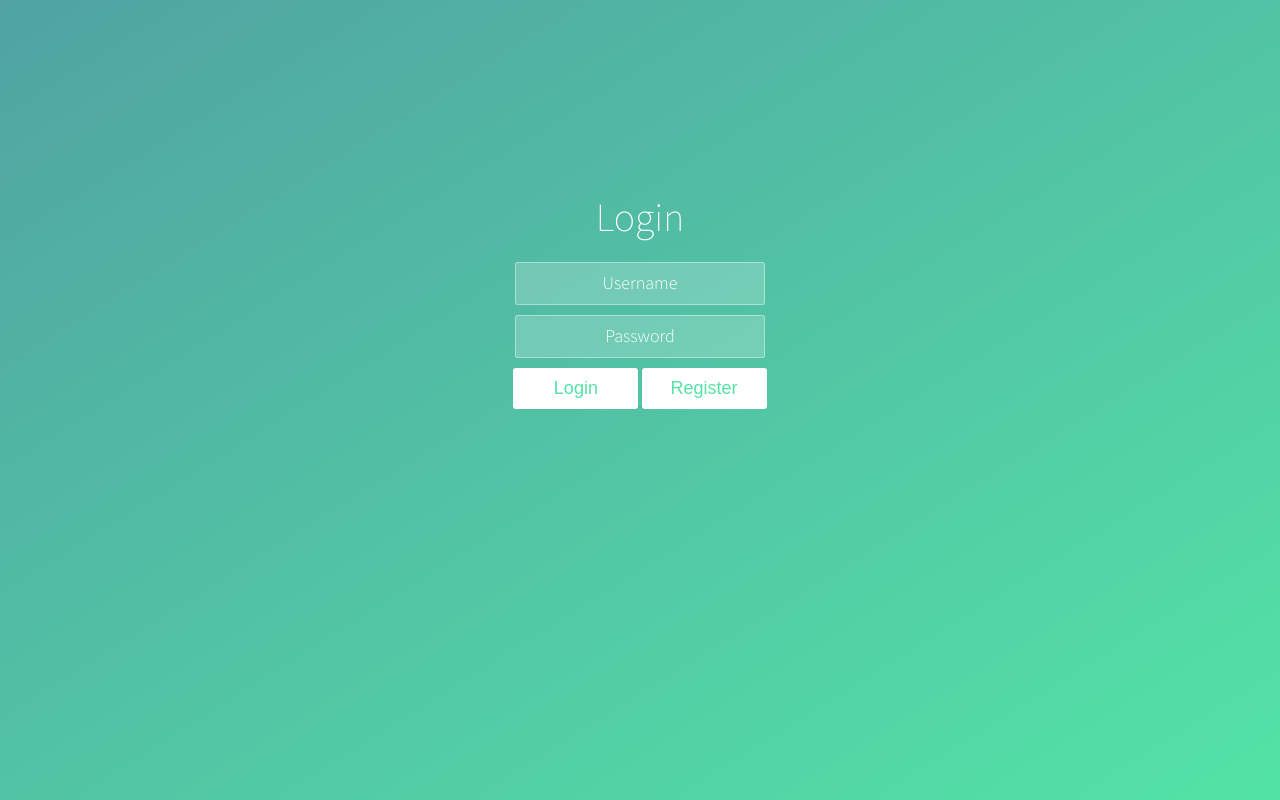
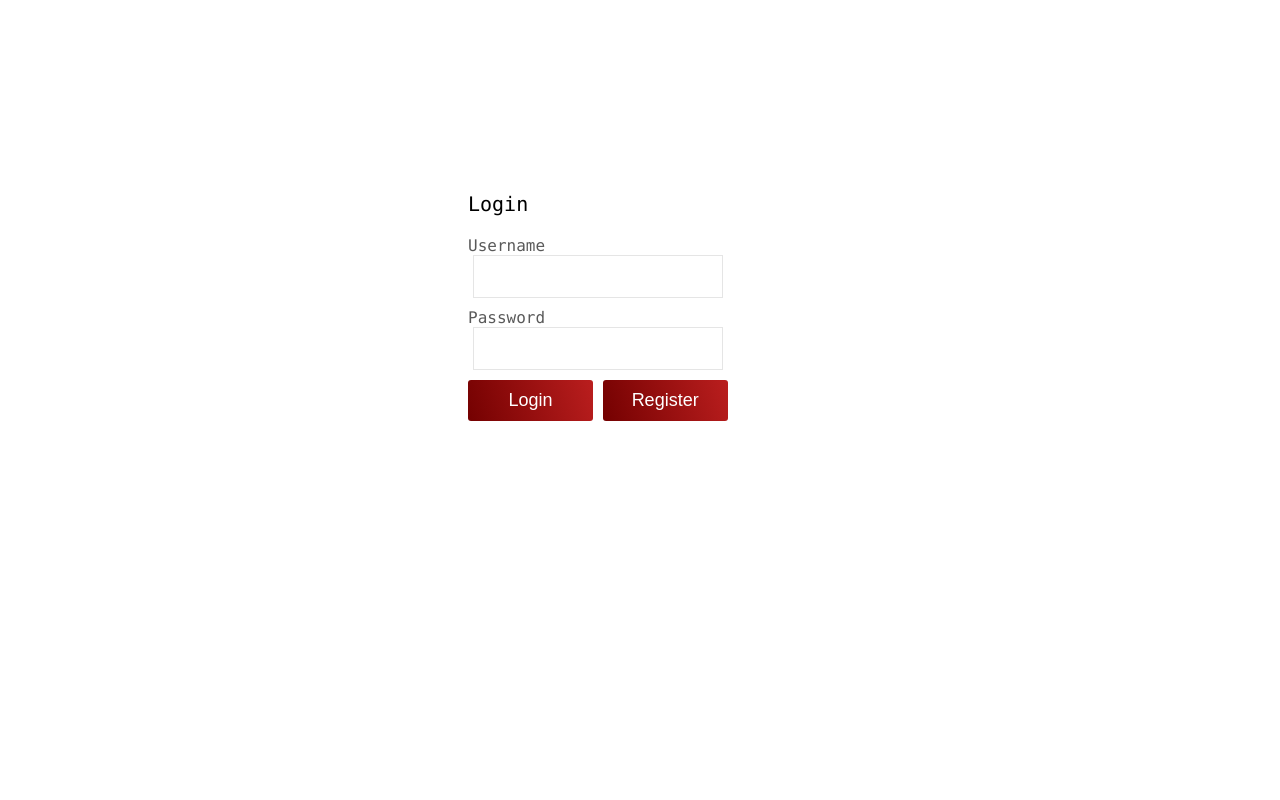
Before and after one commit to mgcollie/secondave, a Django app: page / in a window 1280 px wide. Run offline with Django 3.2, Linux system fonts and the light colour scheme.

Commit message:
modifying styles to look more like second aves

```diff
--- a/login/forms.py
+++ b/login/forms.py
@@ -7,7 +7,7 @@ from django.utils.translation import ugettext_lazy as _
 class RegistrationForm(forms.Form):
 
     username = forms.RegexField(regex=r'^\w+$', widget=forms.TextInput(attrs=dict(required=True, max_length=30)), label=_("Username"), error_messages={ 'invalid': _("This value must contain only letters, numbers and underscores.") })
-    email = forms.EmailField(widget=forms.TextInput(attrs=dict(required=True, max_length=30)), label=_("Email address"))
+    email = forms.EmailField(widget=forms.TextInput(attrs=dict(required=True, max_length=30)), label=_("Email Address"))
     password1 = forms.CharField(widget=forms.PasswordInput(attrs=dict(required=True, max_length=30, render_value=False)), label=_("Password"))
     password2 = forms.CharField(widget=forms.PasswordInput(attrs=dict(required=True, max_length=30, render_value=False)), label=_("Password (again)"))
 
--- a/static/css/base.css
+++ b/static/css/base.css
@@ -6,44 +6,48 @@
   font-weight: 300;
 }
 body {
-  font-family: 'Source Sans Pro', sans-serif;
-  color: white;
-  font-weight: 300;
+  font-family: 'Consolas', sans-serif;
+  /*color: #262b2e;*/
+  color: rgba(0, 0, 0, 0.65);
+  font-weight: 30;
+  text-align: left;
 }
 body ::-webkit-input-placeholder {
   /* WebKit browsers */
-  font-family: 'Source Sans Pro', sans-serif;
+  font-family: 'Consolas', sans-serif;
   color: white;
   font-weight: 300;
 }
 body :-moz-placeholder {
   /* Mozilla Firefox 4 to 18 */
-  font-family: 'Source Sans Pro', sans-serif;
-  color: white;
+  font-family: 'Consolas', sans-serif;
+  color: black;
   opacity: 1;
   font-weight: 300;
 }
 body ::-moz-placeholder {
   /* Mozilla Firefox 19+ */
-  font-family: 'Source Sans Pro', sans-serif;
-  color: white;
+  font-family: 'Consolas', sans-serif;
+  color: rgba(0, 0, 0, 0.5);
   opacity: 1;
   font-weight: 300;
 }
 body :-ms-input-placeholder {
   /* Internet Explorer 10+ */
-  font-family: 'Source Sans Pro', sans-serif;
-  color: white;
+  font-family: 'Consolas', sans-serif;
+  color: black;
   font-weight: 300;
 }
 .wrapper {
   background: #50a3a2;
-  background: -webkit-linear-gradient(top left, #50a3a2 0%, #53e3a6 100%);
-  background: linear-gradient(to bottom right, #50a3a2 0%, #53e3a6 100%);
+  background: -webkit-linear-gradient(top left, #50a3a2 0%, #999999 100%);
+  background: linear-gradient(to bottom right, #50a3a2 0%, #999999 100%);
+  background: white;
   position: absolute;
   left: 0;
   width: 100%;
   height: 100%;
+
 
 }
 .wrapper.form-success .container h1 {
@@ -53,31 +57,33 @@ body :-ms-input-placeholder {
 .container {
   max-width: 600px;
   margin: 0 auto;
-  padding: 15% 0;
+  padding: 15% 10%;
+  position: center;
   height: 400px;
-  text-align: center;
+  text-align: left;
 }
 .container h1 {
-  font-size: 40px;
+  color: black;
+  font-size: 20px;
   font-weight: 200;
 }
 form {
   padding: 20px 0;
-  position: relative;
+  position: center;
   z-index: 2;
+  display: inline-block;
 }
 form input {
   outline: 0;
-  border: 1px solid rgba(255, 255, 255, 0.4);
-  background-color: rgba(255, 255, 255, 0.2);
+  border: 1px solid rgba(0, 0, 0, 0.1);
+  background-color: rgba(255, 255, 255, 0.1);
   width: 250px;
-  border-radius: 3px;
   padding: 10px 15px;
   margin: 0 auto 10px auto;
   display: block;
-  text-align: center;
+  text-align: left;
   font-size: 18px;
-  color: white;
+  color: black;
   font-weight: 300;
 }
 form input:hover {
@@ -85,22 +91,23 @@ form input:hover {
 }
 form input:focus {
   background-color: white;
-  width: 300px;
-  color: #53e3a6;
+  /*width: 300px;*/
+  color: #999999;
 }
 button {
   outline: 0;
-  background-color: white;
+  background: -webkit-linear-gradient(bottom left, #740101 0%, #ba1e1e 100%);
+  background: linear-gradient(to top right, 740101 0%, #ba1e1e 100%);
   border: 0;
   padding: 10px 15px;
-  color: #53e3a6;
+  color: white;
   border-radius: 3px;
   width: 125px;
   cursor: pointer;
   font-size: 18px;
 }
 button:hover {
-  background-color: #f5f7f9;
+  background-color: rgba(255, 255, 255, 0.4);
 }
 
 @-webkit-keyframes square {
--- a/templates/registration/login.html
+++ b/templates/registration/login.html
@@ -7,23 +7,18 @@
         <p>Your username and password didn't match. Please try again.</p>
     {% endif %}
 
-    <!--
-    <form method="post" action=".">{% csrf_token %}
-        <table border="0">
-            <tr><th><label for="id_username">Username:</label></th><td>{{ form.username }}</td></tr>
-            <tr><th><label for="id_password">Password:</label></th><td>{{ form.password }}</td></tr>
-        </table>
-        <input type="submit" value="Login" />
-        <input type="hidden" name="next" value="/home" />
-    </form>
-    <a href="/register">Register</a>
--->
     <form class="form" method="post" action="." >{% csrf_token %}
-        <input type="text" placeholder="Username" name="username">
-        <input type="password" placeholder="Password" name="password">
-        <button type="submit"  value="Login" id="login-button">Login</button>
-        <button type="button" onclick="window.location.href='/register/' ">Register</button>
-        <input type="hidden" name="next" value="/home" />
+        <div class='group'/>
+            <label for='username'>Username</label><br/>
+            <input type="text" name="username">
+
+            <label for='password'>Password</label><br/>
+            <input type="password" name="password">
+
+            <button type="submit"  value="Login" id="login-button">Login</button>
+            <button type="button" onclick="window.location.href='/register/' ">Register</button>
+            <input type="hidden" name="next" value="/home" />
+        </div>
     </form>
 
 {% endblock %}
```
Also changed, not shown: db.sqlite3.
